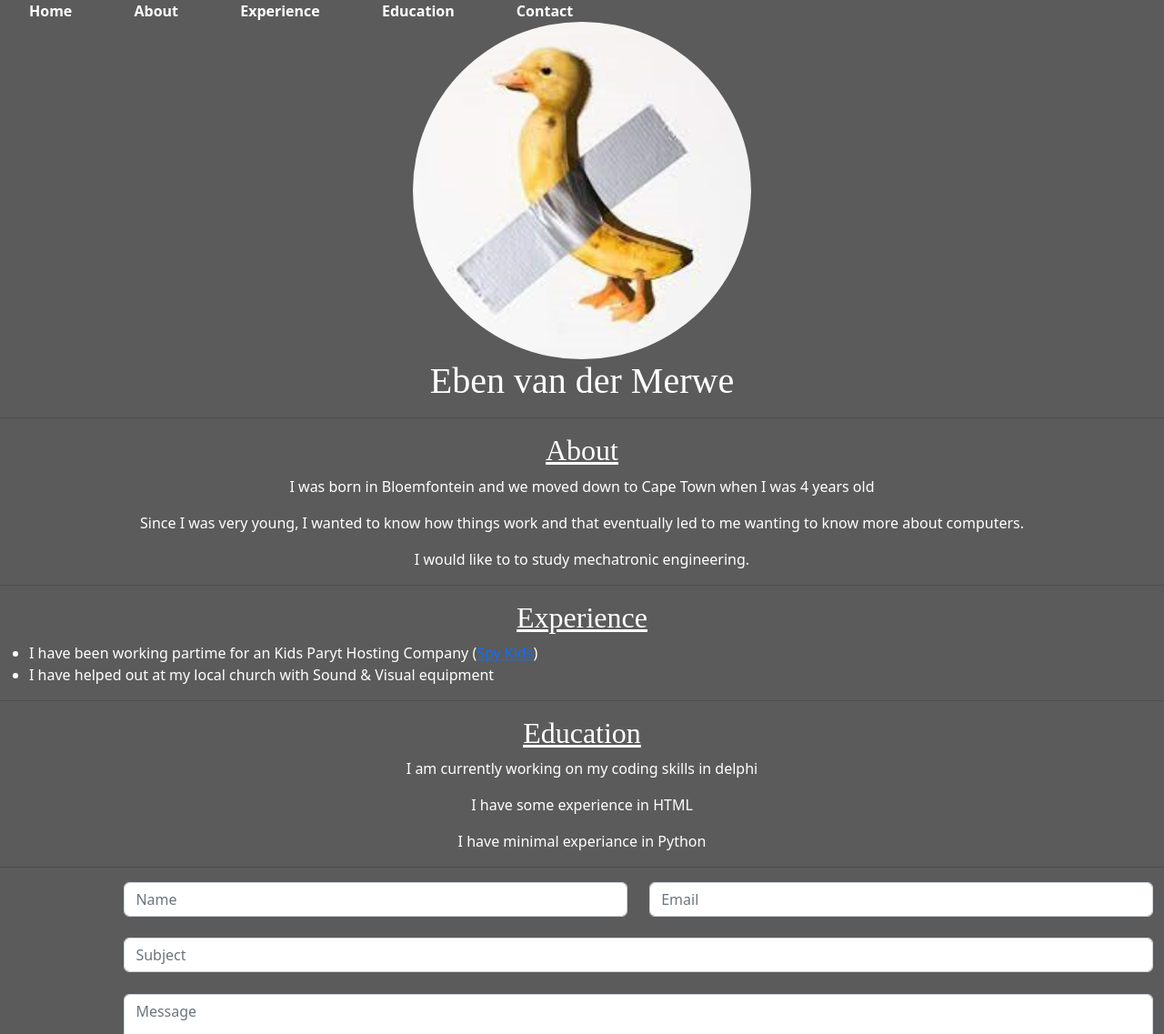
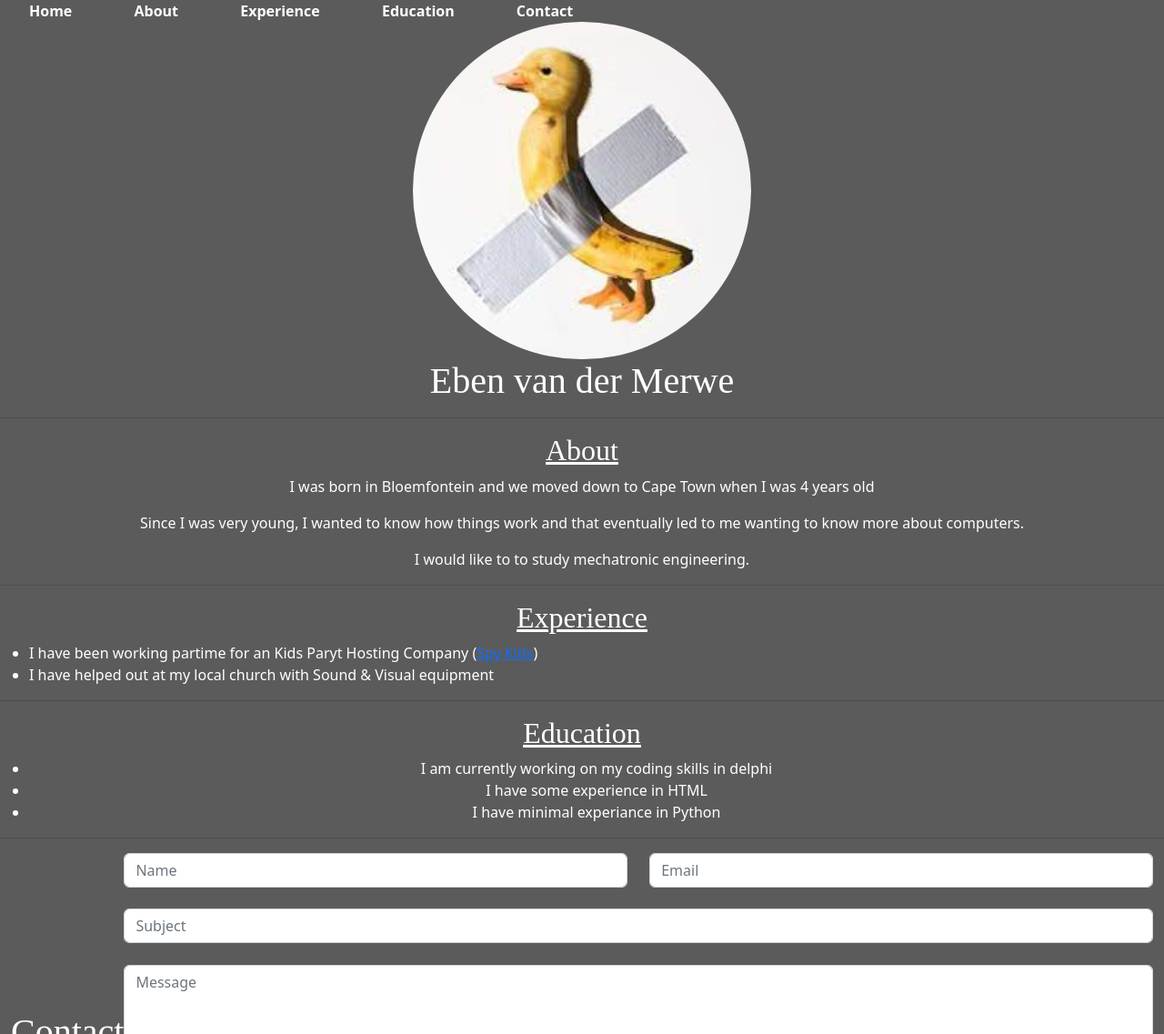
Before and after one commit to Ebenoster/Ebenoster.github.io, a plain HTML site: page index.html in a window 1280 px wide. Shown: the top 1137 px of the page at 91% size. Drawn offline with nearby package versions, Linux system fonts and the light colour scheme.

Commit message:
Update index.html

```diff
--- a/index.html
+++ b/index.html
@@ -54,9 +54,11 @@
     <div id=Education>
       <center>
        <h2><center><u>Education</u></center></h2>
-        <p>I am currently working on my coding skills in delphi</p>
-        <p>I have some experience in HTML</p>
-        <p>I have minimal experiance in Python</p>
+        <ul>
+          <li>I am currently working on my coding skills in delphi</li>
+          <li>I have some experience in HTML</li>
+          <li>I have minimal experiance in Python</li>
+        </ul>
       </center>
     </div>
 
```
